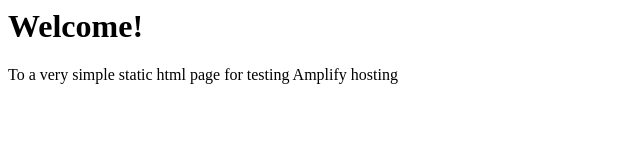
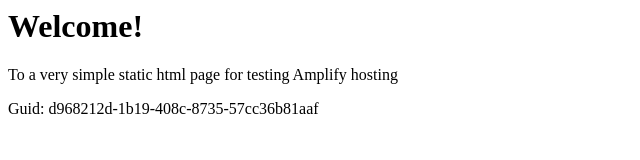
Before and after one commit to aws-aemilia-yul/Github-PR-Commit-Integration-Test-DoNotTouch-Gith-OKSLNVO2-v1-preprod-ca-central-1, a website: page src/index.html in a window 1280 px wide. Shown: the whole page, without its empty margins (0-640 px from the left). Drawn offline with Linux system fonts and the light colour scheme.

Commit message:
commit from integ tests

```diff
--- a/src/index.html
+++ b/src/index.html
@@ -1,3 +1,5 @@
+
+
 <html lang="en">
 
 <head>
@@ -10,6 +12,6 @@
 <body>
     <h1>Welcome!</h1>
     <p>To a very simple static html page for testing Amplify hosting</p>
-</body>
+    <p>Guid: d968212d-1b19-408c-8735-57cc36b81aaf</p></body>
 
 </html>
```
